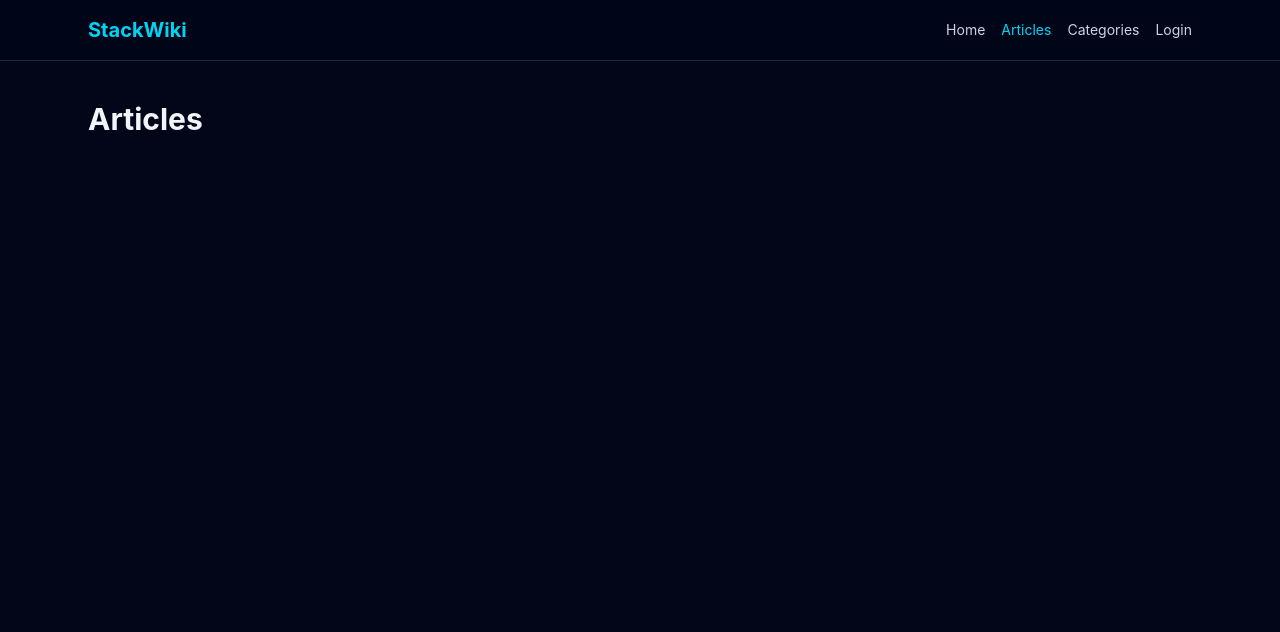
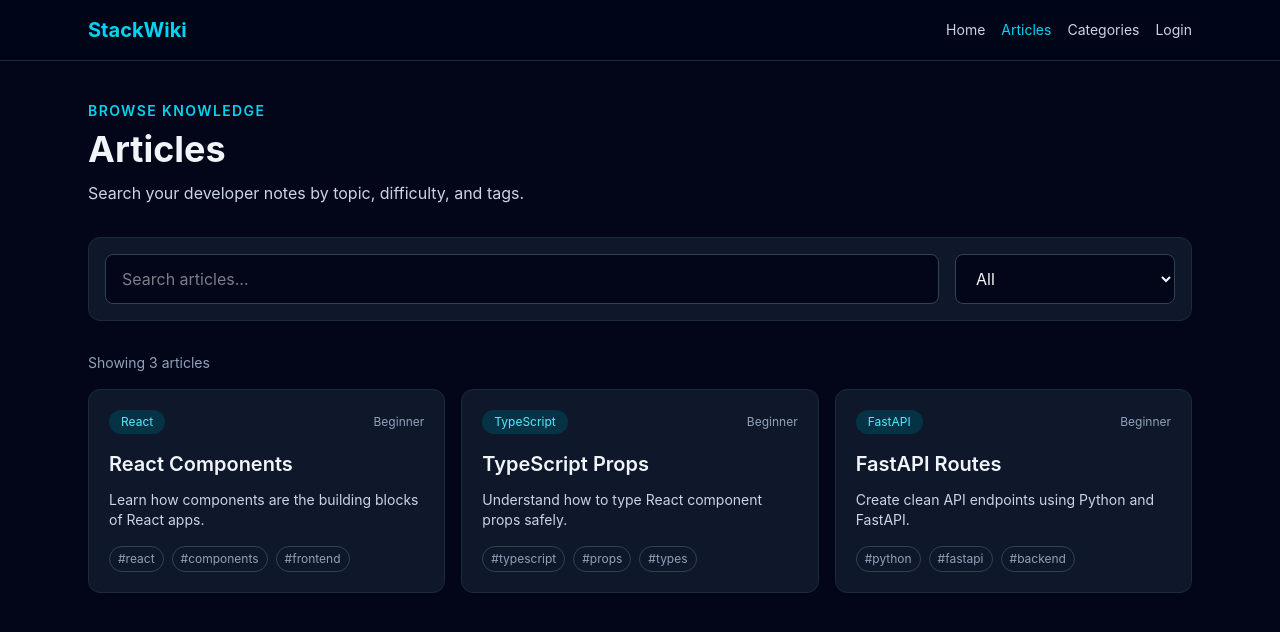
Before and after one commit to Hermit-commits-code/stackwiki-react, a React (Vite) app: page /articles in a window 1280 px wide. Shown: the top 632 px of the page. Built offline with nearby package versions, Linux system fonts and the light colour scheme.

Commit message:
feat: build article listing and filters

```diff
--- /dev/null
+++ b/src/features/articles/components/ArticleCard.tsx
@@ -0,0 +1,42 @@
+import { Link } from "react-router-dom";
+import type { Article } from "../data/mockArticles";
+
+type ArticleCardProps = {
+  article: Article;
+};
+
+export function ArticleCard({ article }: ArticleCardProps) {
+  return (
+    <article className="rounded-xl border border-slate-800 bg-slate-900 p-5 transition hover:border-cyan-700">
+      <div className="mb-4 flex items-center justify-between">
+        <span className="rounded-full bg-cyan-950 px-3 py-1 text-xs text-cyan-300">
+          {article.category}
+        </span>
+
+        <span className="text-xs text-slate-400">{article.difficulty}</span>
+      </div>
+
+      <h2 className="text-xl font-semibold">
+        <Link
+          to={`/articles/${article.category.toLowerCase()}/${article.slug}`}
+          className="hover:text-cyan-400"
+        >
+          {article.title}
+        </Link>
+      </h2>
+
+      <p className="mt-3 text-sm text-slate-300">{article.description}</p>
+
+      <div className="mt-4 flex flex-wrap gap-2">
+        {article.tags.map((tag) => (
+          <span
+            key={tag}
+            className="rounded-full border border-slate-700 px-2 py-1 text-xs text-slate-400"
+          >
+            #{tag}
+          </span>
+        ))}
+      </div>
+    </article>
+  );
+}
--- a/src/features/articles/data/mockArticles.ts
+++ b/src/features/articles/data/mockArticles.ts
@@ -1,4 +1,15 @@
-export const mockArticles = [
+export type Article = {
+  id: number;
+  title: string;
+  category: string;
+  slug: string;
+  difficulty: "Beginner" | "Intermediate" | "Advanced";
+  description: string;
+  tags: string[];
+  content: string;
+};
+
+export const mockArticles: Article[] = [
   {
     id: 1,
     title: "React Components",
@@ -6,6 +17,9 @@ export const mockArticles = [
     slug: "react-components",
     difficulty: "Beginner",
     description: "Learn how components are the building blocks of React apps.",
+    tags: ["react", "components", "frontend"],
+    content:
+      "Components are reusable pieces of UI. In React, components let you split your interface into smaller, maintainable parts.",
   },
   {
     id: 2,
@@ -14,6 +28,9 @@ export const mockArticles = [
     slug: "typescript-props",
     difficulty: "Beginner",
     description: "Understand how to type React component props safely.",
+    tags: ["typescript", "props", "types"],
+    content:
+      "Props are inputs passed into React components. TypeScript helps make those inputs predictable and safer.",
   },
   {
     id: 3,
@@ -22,5 +39,8 @@ export const mockArticles = [
     slug: "fastapi-routes",
     difficulty: "Beginner",
     description: "Create clean API endpoints using Python and FastAPI.",
+    tags: ["python", "fastapi", "backend"],
+    content:
+      "FastAPI routes define how clients interact with your backend API. Each route maps an HTTP request to Python logic.",
   },
 ];
--- a/src/pages/ArticlesPage.tsx
+++ b/src/pages/ArticlesPage.tsx
@@ -1,3 +1,71 @@
+import { useMemo, useState } from "react";
+import { ArticleCard } from "../features/articles/components/ArticleCard";
+import { mockArticles } from "../features/articles/data/mockArticles";
+
 export function ArticlesPage() {
-  return <h1 className="text-3xl font-bold">Articles</h1>;
+  const [search, setSearch] = useState("");
+  const [difficulty, setDifficulty] = useState("All");
+
+  const filteredArticles = useMemo(() => {
+    return mockArticles.filter((article) => {
+      const matchesSearch =
+        article.title.toLowerCase().includes(search.toLowerCase()) ||
+        article.description.toLowerCase().includes(search.toLowerCase()) ||
+        article.tags.some((tag) =>
+          tag.toLowerCase().includes(search.toLowerCase()),
+        );
+
+      const matchesDifficulty =
+        difficulty === "All" || article.difficulty === difficulty;
+
+      return matchesSearch && matchesDifficulty;
+    });
+  }, [search, difficulty]);
+
+  return (
+    <section>
+      <div className="mb-8">
+        <p className="text-sm font-semibold uppercase tracking-widest text-cyan-400">
+          Browse Knowledge
+        </p>
+
+        <h1 className="mt-2 text-4xl font-bold">Articles</h1>
+
+        <p className="mt-3 max-w-2xl text-slate-300">
+          Search your developer notes by topic, difficulty, and tags.
+        </p>
+      </div>
+
+      <div className="mb-8 grid gap-4 rounded-xl border border-slate-800 bg-slate-900 p-4 md:grid-cols-[1fr_220px]">
+        <input
+          value={search}
+          onChange={(event) => setSearch(event.target.value)}
+          placeholder="Search articles..."
+          className="rounded-lg border border-slate-700 bg-slate-950 px-4 py-3 text-slate-100 outline-none focus:border-cyan-500"
+        />
+
+        <select
+          value={difficulty}
+          onChange={(event) => setDifficulty(event.target.value)}
+          className="rounded-lg border border-slate-700 bg-slate-950 px-4 py-3 text-slate-100 outline-none focus:border-cyan-500"
+        >
+          <option>All</option>
+          <option>Beginner</option>
+          <option>Intermediate</option>
+          <option>Advanced</option>
+        </select>
+      </div>
+
+      <p className="mb-4 text-sm text-slate-400">
+        Showing {filteredArticles.length} article
+        {filteredArticles.length === 1 ? "" : "s"}
+      </p>
+
+      <div className="grid gap-4 md:grid-cols-3">
+        {filteredArticles.map((article) => (
+          <ArticleCard key={article.id} article={article} />
+        ))}
+      </div>
+    </section>
+  );
 }
--- a/src/pages/HomePage.tsx
+++ b/src/pages/HomePage.tsx
@@ -1,6 +1,10 @@
+import { Link } from "react-router-dom";
+import { ArticleCard } from "../features/articles/components/ArticleCard";
 import { mockArticles } from "../features/articles/data/mockArticles";
 
 export function HomePage() {
+  const recentArticles = mockArticles.slice(0, 3);
+
   return (
     <>
       <section className="rounded-2xl border border-slate-800 bg-slate-900 p-8">
@@ -16,33 +20,39 @@ export function HomePage() {
           StackWiki is your personal developer wiki for React, TypeScript,
           FastAPI, PostgreSQL, deployment notes, and interview prep.
         </p>
+
+        <div className="mt-6 flex flex-wrap gap-3">
+          <Link
+            to="/articles"
+            className="rounded-lg bg-cyan-500 px-5 py-3 font-semibold text-slate-950 hover:bg-cyan-400"
+          >
+            Browse Articles
+          </Link>
+
+          <Link
+            to="/categories"
+            className="rounded-lg border border-slate-700 px-5 py-3 font-semibold text-slate-200 hover:border-cyan-500"
+          >
+            View Categories
+          </Link>
+        </div>
       </section>
 
       <section className="mt-10">
-        <h2 className="mb-4 text-2xl font-bold">Recent Articles</h2>
+        <div className="mb-4 flex items-center justify-between">
+          <h2 className="text-2xl font-bold">Recent Articles</h2>
+
+          <Link
+            to="/articles"
+            className="text-sm text-cyan-400 hover:text-cyan-300"
+          >
+            View all
+          </Link>
+        </div>
 
         <div className="grid gap-4 md:grid-cols-3">
-          {mockArticles.map((article) => (
-            <article
-              key={article.id}
-              className="rounded-xl border border-slate-800 bg-slate-900 p-5"
-            >
-              <div className="mb-4 flex items-center justify-between">
-                <span className="rounded-full bg-cyan-950 px-3 py-1 text-xs text-cyan-300">
-                  {article.category}
-                </span>
-
-                <span className="text-xs text-slate-400">
-                  {article.difficulty}
-                </span>
-              </div>
-
-              <h3 className="text-xl font-semibold">{article.title}</h3>
-
-              <p className="mt-3 text-sm text-slate-300">
-                {article.description}
-              </p>
-            </article>
+          {recentArticles.map((article) => (
+            <ArticleCard key={article.id} article={article} />
           ))}
         </div>
       </section>
```
